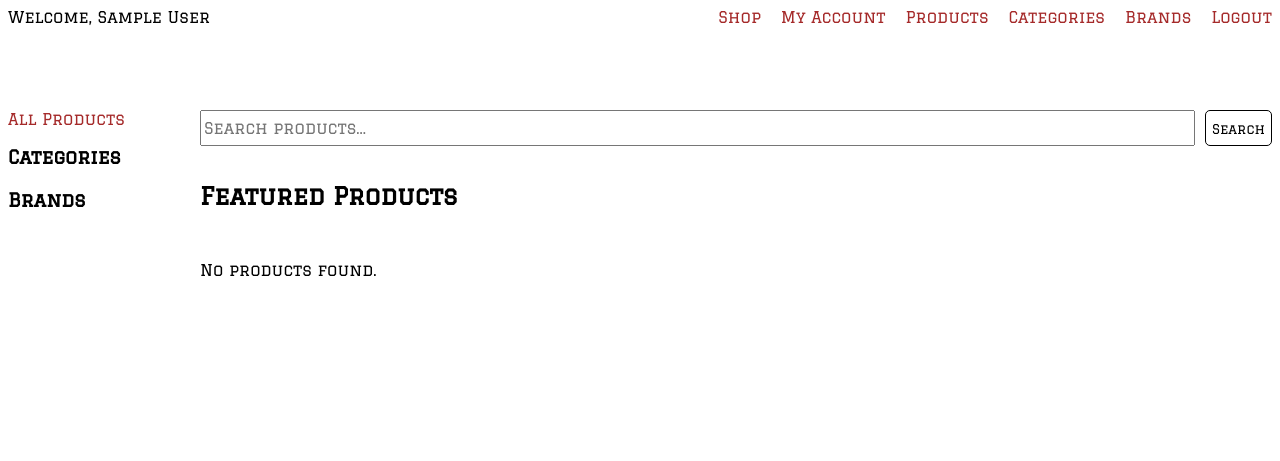
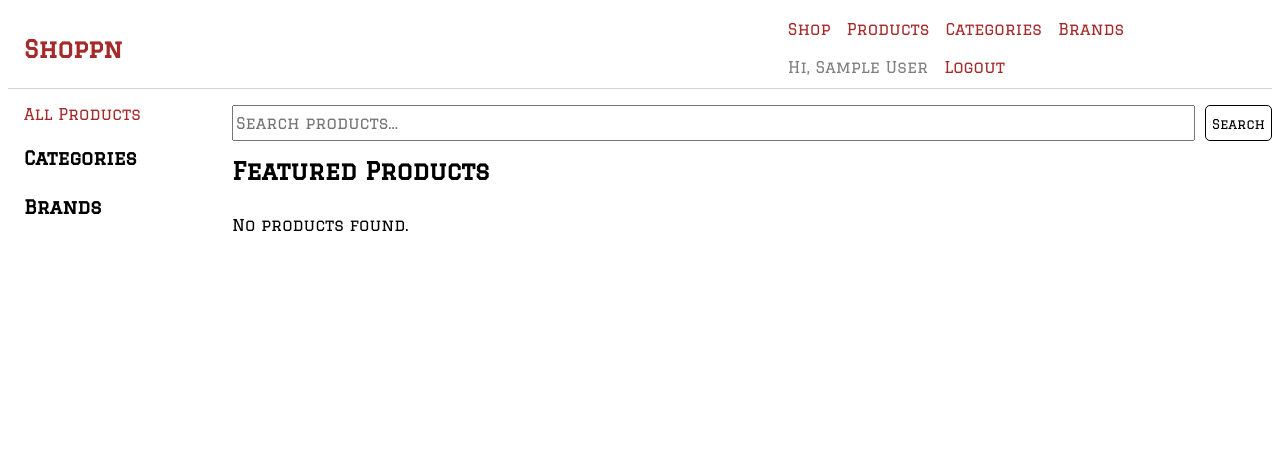
Before and after one commit to SigmaOverPi/ecom-labs, a PHP site: page / in a window 1280 px wide. Shown: the top 461 px of the page. Before the commit the page ends 276 px from the top, so only its background shows below. Run offline with PHP 8.4, Linux system fonts and the light colour scheme; the visitor is signed in with stand-in values (Sample User, id 1); data that the repository does not hold is empty; a stand-in replaces the project's code that opens the database connection; some libraries are stand-ins or nearby versions.

Commit message:
Major styling changes

```diff
--- a/shoppn/actions/login.php
+++ b/shoppn/actions/login.php
@@ -34,9 +34,9 @@ if($_SERVER['REQUEST_METHOD'] == "POST"){
     if($result['success'] == true){
         $user_data = $result['data'];
 
-        $_SESSION['name'] = $user_data['name'];
+        $_SESSION['name'] = $user_data['customer_name'];
         $_SESSION['customer_id'] = $user_data['customer_id'];
-        $_SESSION['email'] = $user_data['email'];
+        $_SESSION['email'] = $user_data['customer_email'];
         $_SESSION['user_role'] = $user_data['user_role'];
 
         redirect(BASE_URL . 'views/home.php');
--- a/shoppn/css/style.css
+++ b/shoppn/css/style.css
@@ -15,9 +15,44 @@ main{
     height: 100%;
 }
 
+/* Site header: same bar on every page, stays visible while scrolling */
+.site-header{
+    position: sticky;
+    top: 0;
+    z-index: 10;
+    background-color: white;
+    border-bottom: 1px solid lightgray;
+    padding: 12px 16px;
+    margin-bottom: 16px;
+}
+
+.logo{
+    font-size: 24px;
+    font-weight: bold;
+}
+
+.welcome{
+    color: gray;
+}
+
+.flash{
+    text-align: center;
+    margin: 10px 0 0;
+}
+
+.flash-error{
+    color: brown;
+}
+
+.flash-success{
+    color: green;
+}
+
 nav{
     display: flex;
     justify-content: space-between;
+    align-items: center;
+    flex-wrap: wrap;
     gap: 10px;
 
     a{
@@ -35,6 +70,11 @@ nav{
     a:hover{
         background-size: 100% 2px;
     }
+}
+
+.main-links, .conditional-links{
+    display: flex;
+    gap: 1rem;
 }
 
 .home-main{
@@ -84,7 +124,15 @@ nav{
 
 .side-nav{
     display: flex;
+    align-items: center;
+    flex-wrap: wrap;
     gap: 20px;
+    justify-content: space-between;
+    width: 38%;
+}
+
+.side-nav.full{
+    width: auto;
 }
 
 /* Form styling */
@@ -179,6 +249,15 @@ nav{
     flex-direction: column;
     gap: 6px;
     min-width: 160px;
+    height: 80%;
+    justify-content: space-between;
+    padding: 0px 16px;
+}
+
+.sidebar div{
+    display: flex;
+    flex-direction: column;
+    gap: 1rem;
 }
 
 .sidebar h3{
@@ -195,6 +274,10 @@ nav{
     flex-direction: column;
     gap: 1rem;
     min-width: 0;
+}
+
+.shop-content h2{
+    margin: 0;
 }
 
 .search-form{
--- a/shoppn/index.php
+++ b/shoppn/index.php
@@ -41,8 +41,6 @@ if($q !== ''){
     <?php require __DIR__ . '/views/layout/header.php'; ?>
 
     <main class="home-main">
-        <p style="display: flex; justify-content: center; align-items: center;"><?php echo get_flash('error') ?></p>
-        <p style="display: flex; justify-content: center; align-items: center;"><?php echo get_flash('success') ?></p>
 
         <div class="shop-layout">
             <?php require __DIR__ . '/views/layout/sidebar.php'; ?>
@@ -61,9 +59,11 @@ if($q !== ''){
                     <div class="items-container">
                         <?php foreach($products as $product): ?>
                             <div class="item">
-                                <img src="<?= BASE_URL . htmlspecialchars($product['product_image']) ?>" alt="<?= htmlspecialchars($product['product_title']) ?>">
+                                <div class="img-container">
+                                    <img src="<?= BASE_URL . htmlspecialchars($product['product_image']) ?>" alt="<?= htmlspecialchars($product['product_title']) ?>">
+                                </div>
                                 <p><?= htmlspecialchars($product['product_title']) ?></p>
-                                <p><?= number_format($product['product_price'], 2) ?></p>
+                                <p style="margin: 0 0 15px 0;">₵<?= number_format($product['product_price'], 2) ?></p>
                                 <div class="item-links">
                                     <a href="<?= BASE_URL ?>views/single_product.php?id=<?= $product['product_id'] ?>">Details</a>
                                     <a href="<?= BASE_URL ?>actions/add_to_cart.php?id=<?= $product['product_id'] ?>">Add to Cart</a>
--- a/shoppn/views/admin/brand.php
+++ b/shoppn/views/admin/brand.php
@@ -21,8 +21,8 @@ if(isset($_GET['edit'])){
     <link rel="stylesheet" href="<?= BASE_URL ?>css/style.css">
 </head>
 <body>
-    <p style="display: flex; justify-content: center; align-items: center;"><?php echo get_flash('error') ?></p>
-    <p style="display: flex; justify-content: center; align-items: center;"><?php echo get_flash('success') ?></p>
+    <?php require __DIR__ . '/../layout/header.php'; ?>
+
     <main class="form-main">
         <table>
             <tr>
@@ -46,6 +46,7 @@ if(isset($_GET['edit'])){
                 </div>
 
                 <button type="submit">Update Brand</button>
+                <a href="brand.php">Cancel</a>
             </form>
             <?php else: ?>
                 <form id="register-form" action="<?= BASE_URL ?>actions/add_brand.php" method="post">
--- a/shoppn/views/admin/category.php
+++ b/shoppn/views/admin/category.php
@@ -21,8 +21,8 @@ if(isset($_GET['edit'])){
     <link rel="stylesheet" href="<?= BASE_URL ?>css/style.css">
 </head>
 <body>
-    <p style="display: flex; justify-content: center; align-items: center;"><?php echo get_flash('error') ?></p>
-    <p style="display: flex; justify-content: center; align-items: center;"><?php echo get_flash('success') ?></p>
+    <?php require __DIR__ . '/../layout/header.php'; ?>
+
     <main class="form-main">
         <table>
             <tr>
@@ -46,6 +46,7 @@ if(isset($_GET['edit'])){
                 </div>
 
                 <button type="submit">Update Category</button>
+                <a href="category.php">Cancel</a>
             </form>
             <?php else: ?>
                 <form id="register-form" action="<?= BASE_URL ?>actions/add_category.php" method="post">
--- a/shoppn/views/layout/header.php
+++ b/shoppn/views/layout/header.php
@@ -1,30 +1,56 @@
-<header>
+<?php
+// Read flash messages once (get_flash clears them), so they only show when set
+$flashError = get_flash('error');
+$flashSuccess = get_flash('success');
+?>
+<header class="site-header">
     <nav>
-        <!-- If logged in -->
+        <!-- Logo always takes you back to the shop -->
+        <a class="logo" href="<?= BASE_URL; ?>index.php">Shoppn</a>
+
+
             <?php if(is_logged_in()): ?>
-            <!-- Show when logged in -->
-            <span>Welcome, <?= htmlspecialchars($_SESSION['name'] ?? 'user'); ?></span>
-            <div class="side-nav">
-                <a href="<?= BASE_URL; ?>index.php">Shop</a>
-                <a href="<?= BASE_URL; ?>views/my_account.php">My Account</a>
-
                     <!-- Admins only -->
                     <?php if(is_admin()): ?>
+                        <div class="side-nav">
+                            <div class="main-links">
+                                <a href="<?= BASE_URL; ?>index.php">Shop</a>
                                 <a href="<?= BASE_URL; ?>views/admin/product.php">Products</a>
                                 <a href="<?= BASE_URL; ?>views/admin/category.php">Categories</a>
                                 <a href="<?= BASE_URL; ?>views/admin/brand.php">Brands</a>
-                <?php endif ?>
+                            </div>
 
+                            <div class="conditional-links">
+                                <span class="welcome">Hi, <?= htmlspecialchars($_SESSION['name'] ?? 'user'); ?></span>
                                 <a href="<?= BASE_URL; ?>logout.php">Logout</a>
                             </div>
+                        </div>
+
                     <?php else: ?>
-            <!-- When logged out -->
-            <span>Shoppn</span>
-            <div class="side-nav">
+                        <div class="side-nav full">
+                            <span class="welcome">Hi, <?= htmlspecialchars($_SESSION['name'] ?? 'user'); ?></span>
+                            <a href="<?= BASE_URL; ?>logout.php">Logout</a>
+                        </div>
+                    <?php endif; ?>
+
+                    <!--TODO: Add a My Account link here once views/my_account.php is built -->
+
+
+
+                <?php else: ?>
+                    <div class="side-nav full">
                         <a href="<?= BASE_URL; ?>index.php">Shop</a>
                         <a href="<?= BASE_URL; ?>views/register.php">Register</a>
                         <a href="<?= BASE_URL; ?>views/login.php">Login</a>
                     </div>
             <?php endif; ?>
+
     </nav>
+
+    <?php if($flashError): ?>
+        <p class="flash flash-error"><?= $flashError ?></p>
+    <?php endif ?>
+    <?php if($flashSuccess): ?>
+        <p class="flash flash-success"><?= $flashSuccess ?></p>
+    <?php endif ?>
 </header>
--- a/shoppn/views/layout/sidebar.php
+++ b/shoppn/views/layout/sidebar.php
@@ -10,13 +10,17 @@ $sidebarBrands = $sidebarController->getAllBrands();
 <aside class="sidebar">
     <a href="<?= BASE_URL ?>index.php">All Products</a>
 
+    <div>
         <h3>Categories</h3>
         <?php foreach($sidebarCategories as $category): ?>
             <a href="<?= BASE_URL ?>index.php?cat=<?= $category['cat_id'] ?>"><?= htmlspecialchars($category['cat_name']) ?></a>
         <?php endforeach; ?>
+    </div>
 
+    <div>
         <h3>Brands</h3>
         <?php foreach($sidebarBrands as $brand): ?>
             <a href="<?= BASE_URL ?>index.php?brand=<?= $brand['brand_id'] ?>"><?= htmlspecialchars($brand['brand_name']) ?></a>
         <?php endforeach; ?>
+    </div>
 </aside>
--- a/shoppn/views/login.php
+++ b/shoppn/views/login.php
@@ -16,7 +16,8 @@ require_once "../core/core.php";
         <link rel="stylesheet" href="../css/style.css">
     </head>
     <body>
-        <p style="display: flex; justify-content: center; align-items: center;"><?php echo get_flash('error') ?></p>
+        <?php require __DIR__ . '/layout/header.php'; ?>
+
         <main class="form-main">
             <form id="login-form" action="../actions/login.php" method="post">
                 <div class="form-item">
--- a/shoppn/views/register.php
+++ b/shoppn/views/register.php
@@ -16,7 +16,8 @@ require_once "../core/core.php";
         <link rel="stylesheet" href="../css/style.css">
     </head>
     <body>
-        <p style="display: flex; justify-content: center; align-items: center;"><?php echo get_flash('error') ?></p>
+        <?php require __DIR__ . '/layout/header.php'; ?>
+
         <main class="form-main">
             <form id="register-form" action="../actions/register.php" method="post">
                 <div class="form-item">
--- a/shoppn/views/single_product.php
+++ b/shoppn/views/single_product.php
@@ -36,7 +36,7 @@ $product = ($id > 0) ? $controller->getProductById($id) : null;
                             <h2><?= htmlspecialchars($product['product_title']) ?></h2>
                             <p>Category: <a href="<?= BASE_URL ?>index.php?cat=<?= $product['product_cat'] ?>"><?= htmlspecialchars($product['cat_name']) ?></a></p>
                             <p>Brand: <a href="<?= BASE_URL ?>index.php?brand=<?= $product['product_brand'] ?>"><?= htmlspecialchars($product['brand_name']) ?></a></p>
-                            <p>Price: <?= number_format($product['product_price'], 2) ?></p>
+                            <p>Price: ₵<?= number_format($product['product_price'], 2) ?></p>
                             <p><?= nl2br(htmlspecialchars($product['product_desc'])) ?></p>
 
                             <a href="<?= BASE_URL ?>actions/add_to_cart.php?id=<?= $product['product_id'] ?>">Add to Cart</a>
```
Also changed, not shown: other parts of shoppn/css/style.css (+23 -17 lines), shoppn/actions/add_to_cart.php (+13 -0 lines), shoppn/views/admin/product.php (+7 -2 lines), 1 other file. Lines whose indentation alone changed are shown as unchanged.
